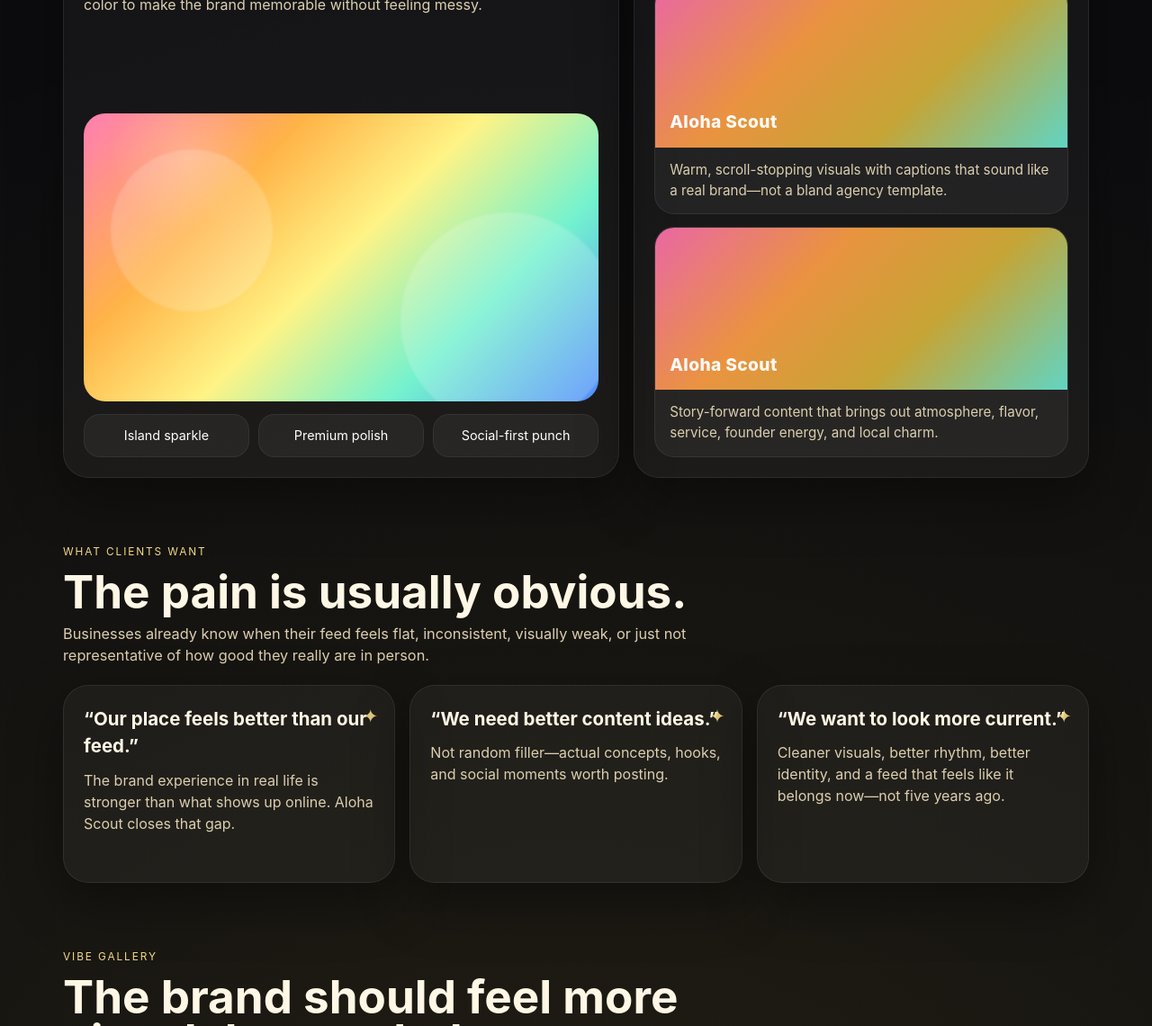
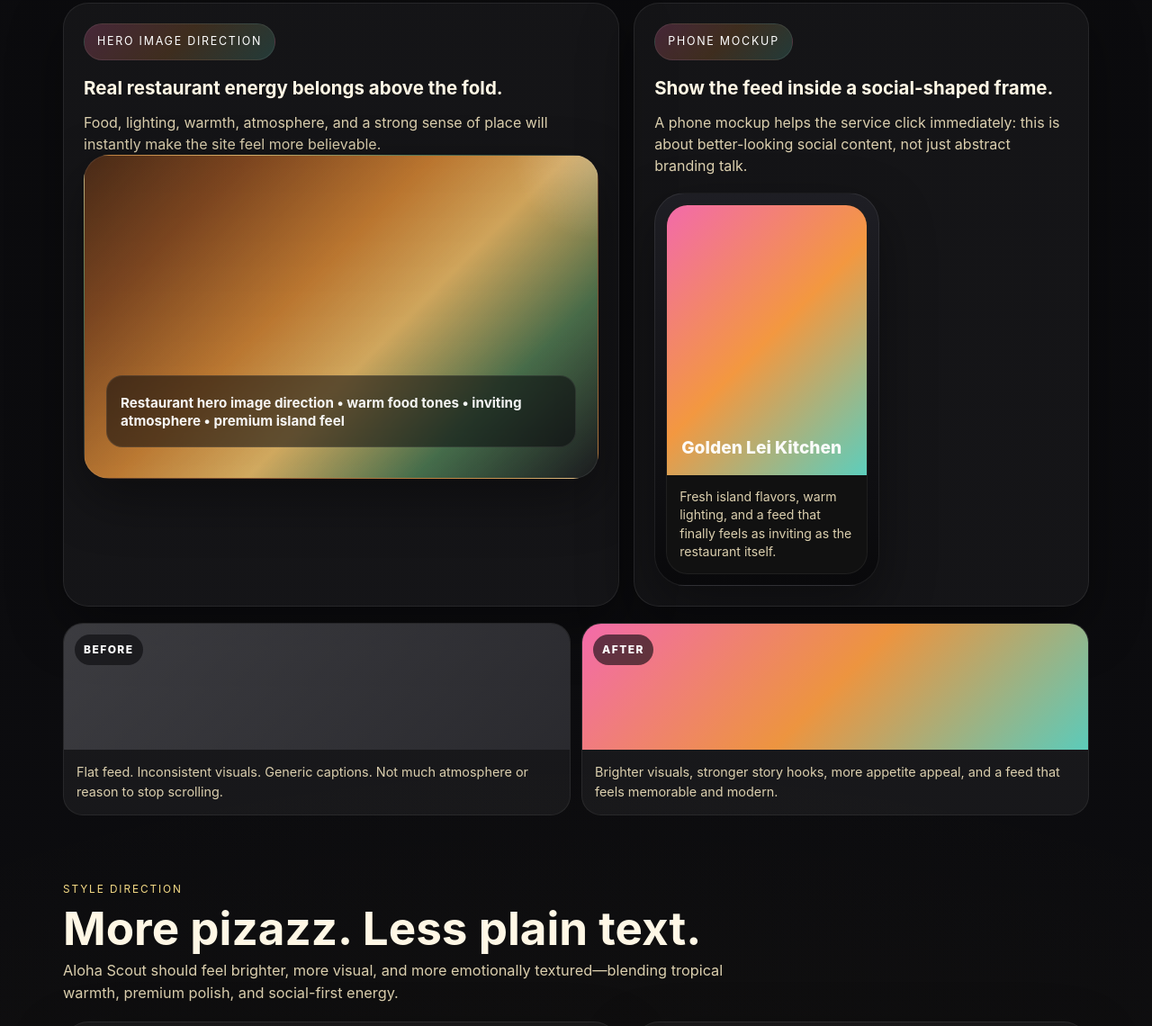
Before and after one commit to grampadsbot-sudo/aloha-scout, a website: page index.html in a window 1280 px wide. Shown: the part 4009-5149 px from the top of the page at 90% size. Drawn offline with Linux system fonts and the light colour scheme.

Commit message:
Add richer visual mockups and explicit social preview metadata

```diff
--- a/index.html
+++ b/index.html
@@ -8,6 +8,13 @@
     name="description"
     content="Aloha Scout is a social media marketing service for restaurants and small businesses across Hawaii, Las Vegas, and the San Francisco Bay Area—bringing story, style, and island spark to every feed."
   />
+  <meta property="og:title" content="Aloha Scout | Social Media Marketing with Island Spark" />
+  <meta property="og:description" content="Social media marketing for restaurants and small businesses—stronger visuals, better storytelling, and a feed that feels alive." />
+  <meta property="og:type" content="website" />
+  <meta property="og:url" content="https://aloha-scout.vercel.app" />
+  <meta name="twitter:card" content="summary_large_image" />
+  <meta name="twitter:title" content="Aloha Scout | Social Media Marketing with Island Spark" />
+  <meta name="twitter:description" content="Social media marketing for restaurants and small businesses—stronger visuals, better storytelling, and a feed that feels alive." />
   <meta name="theme-color" content="#0b0b0d" />
   <style>
     :root {
@@ -613,6 +620,128 @@
       margin-top: 18px;
     }
 
+    .phone-shell {
+      margin-top: 18px;
+      width: 250px;
+      max-width: 100%;
+      border-radius: 34px;
+      padding: 12px;
+      background: linear-gradient(180deg, #1e1e24, #09090b);
+      border: 1px solid rgba(255,255,255,0.08);
+      box-shadow: var(--shadow);
+    }
+
+    .phone-screen {
+      border-radius: 24px;
+      overflow: hidden;
+      background: #111;
+      border: 1px solid rgba(255,255,255,0.06);
+    }
+
+    .phone-post {
+      height: 300px;
+      background: linear-gradient(135deg, rgba(255,111,178,0.95), rgba(255,159,67,0.95), rgba(103,232,212,0.88));
+      position: relative;
+    }
+
+    .phone-post::after {
+      content: "Golden Lei Kitchen";
+      position: absolute;
+      left: 16px;
+      bottom: 16px;
+      right: 16px;
+      font-size: 1.2rem;
+      font-weight: 800;
+      color: rgba(255,255,255,0.95);
+    }
+
+    .phone-caption {
+      padding: 14px;
+      color: var(--muted);
+      font-size: 0.88rem;
+      line-height: 1.45;
+    }
+
+    .restaurant-photo {
+      min-height: 360px;
+      border-radius: 28px;
+      overflow: hidden;
+      position: relative;
+      background:
+        radial-gradient(circle at top right, rgba(255,255,255,0.22), transparent 14%),
+        linear-gradient(180deg, rgba(64,28,9,0.2), rgba(15,15,18,0.15)),
+        linear-gradient(135deg, #4a2d1a 0%, #8b4f24 20%, #d88b38 42%, #f2c46d 58%, #4e7d55 78%, #1c1c20 100%);
+      box-shadow: var(--shadow);
+      border: 1px solid rgba(255,255,255,0.08);
+    }
+
+    .restaurant-photo::before {
+      content: "";
+      position: absolute;
+      inset: auto 24px 34px 24px;
+      height: 78px;
+      border-radius: 18px;
+      background: rgba(10,10,14,0.56);
+      backdrop-filter: blur(10px);
+      border: 1px solid rgba(255,255,255,0.08);
+    }
+
+    .restaurant-photo::after {
+      content: "Restaurant hero image direction • warm food tones • inviting atmosphere • premium island feel";
+      position: absolute;
+      left: 40px;
+      right: 40px;
+      bottom: 52px;
+      font-size: 0.95rem;
+      font-weight: 700;
+      color: rgba(255,255,255,0.95);
+      line-height: 1.35;
+    }
+
+    .before-after {
+      display: grid;
+      grid-template-columns: repeat(2, minmax(0, 1fr));
+      gap: 12px;
+      margin-top: 18px;
+    }
+
+    .ba-card {
+      border-radius: 22px;
+      overflow: hidden;
+      background: rgba(255,255,255,0.05);
+      border: 1px solid rgba(255,255,255,0.07);
+    }
+
+    .ba-top {
+      height: 140px;
+      position: relative;
+      background: linear-gradient(135deg, rgba(90,90,96,0.55), rgba(45,45,50,0.85));
+    }
+
+    .ba-card.after .ba-top {
+      background: linear-gradient(135deg, rgba(255,111,178,0.95), rgba(255,159,67,0.92), rgba(103,232,212,0.86));
+    }
+
+    .ba-badge {
+      position: absolute;
+      left: 12px;
+      top: 12px;
+      padding: 8px 10px;
+      border-radius: 999px;
+      background: rgba(10,10,14,0.62);
+      color: white;
+      font-size: 0.75rem;
+      font-weight: 800;
+      text-transform: uppercase;
+      letter-spacing: 0.12em;
+    }
+
+    .ba-copy {
+      padding: 14px;
+      color: var(--muted);
+      font-size: 0.9rem;
+    }
+
     .sample-tile {
       min-height: 180px;
       border-radius: 22px;
@@ -1008,6 +1137,45 @@ That’s the Aloha Scout lane: more color, more clarity, more personality, and a
       </div>
     </section>
 
+    <section>
+      <div class="section-head">
+        <span class="section-tag">Visual credibility</span>
+        <h2>Restaurant imagery, phone mockup, and transformation framing.</h2>
+        <p>
+          This is the missing premium layer: real-looking restaurant visuals, a social-media phone mockup, and a clearer before/after story that shows what the service changes.
+        </p>
+      </div>
+      <div class="sample-grid">
+        <article class="sample-panel">
+          <div class="sample-badge">Hero image direction</div>
+          <h3>Real restaurant energy belongs above the fold.</h3>
+          <p>Food, lighting, warmth, atmosphere, and a strong sense of place will instantly make the site feel more believable.</p>
+          <div class="restaurant-photo"></div>
+        </article>
+        <article class="sample-panel">
+          <div class="sample-badge">Phone mockup</div>
+          <h3>Show the feed inside a social-shaped frame.</h3>
+          <p>A phone mockup helps the service click immediately: this is about better-looking social content, not just abstract branding talk.</p>
+          <div class="phone-shell">
+            <div class="phone-screen">
+              <div class="phone-post"></div>
+              <div class="phone-caption">Fresh island flavors, warm lighting, and a feed that finally feels as inviting as the restaurant itself.</div>
+            </div>
+          </div>
+        </article>
+      </div>
+      <div class="before-after">
+        <article class="ba-card before">
+          <div class="ba-top"><div class="ba-badge">Before</div></div>
+          <div class="ba-copy">Flat feed. Inconsistent visuals. Generic captions. Not much atmosphere or reason to stop scrolling.</div>
+        </article>
+        <article class="ba-card after">
+          <div class="ba-top"><div class="ba-badge">After</div></div>
+          <div class="ba-copy">Brighter visuals, stronger story hooks, more appetite appeal, and a feed that feels memorable and modern.</div>
+        </article>
+      </div>
+    </section>
+
     <section id="style">
       <div class="section-head">
         <span class="section-tag">Style direction</span>
```
